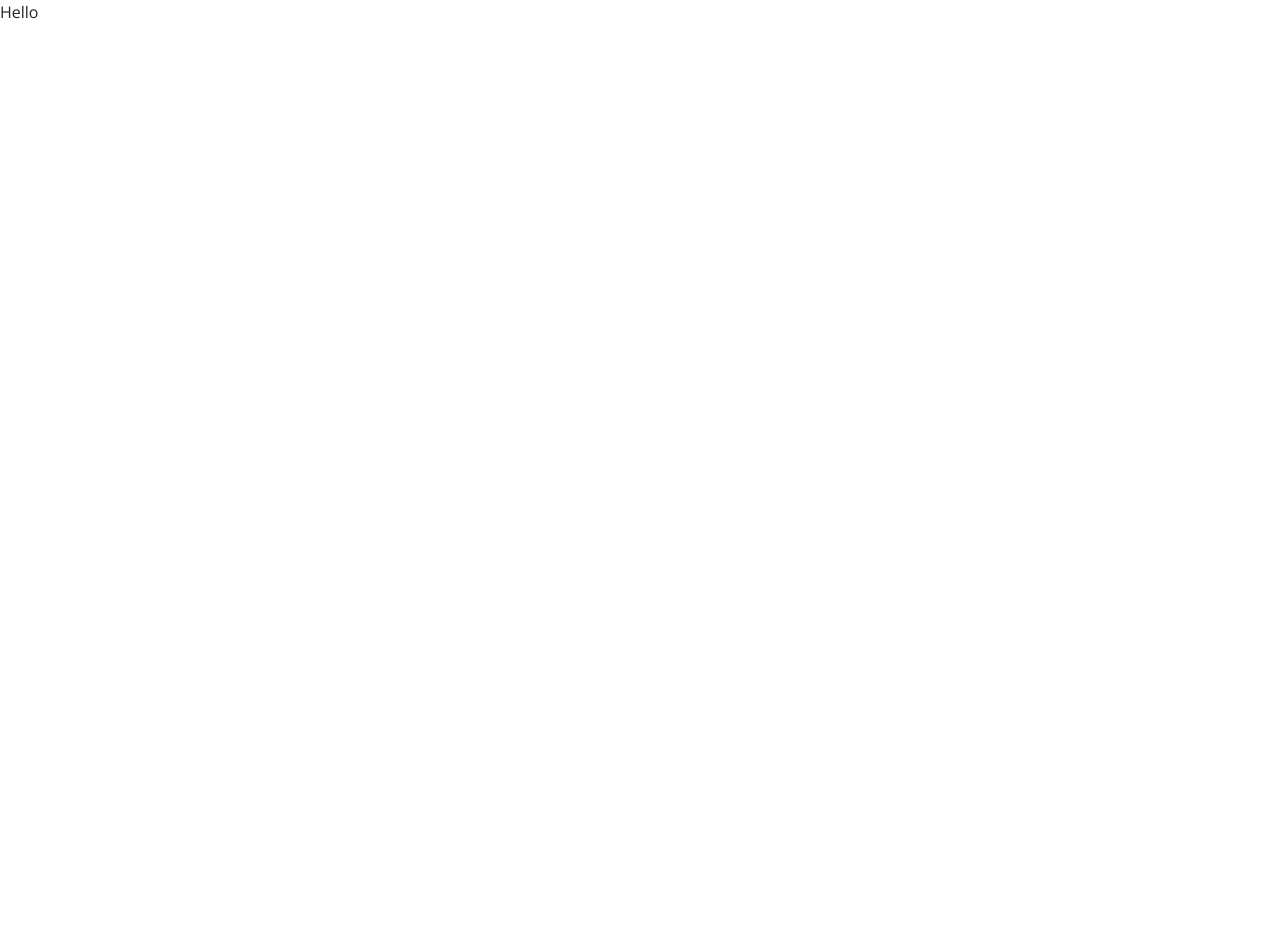
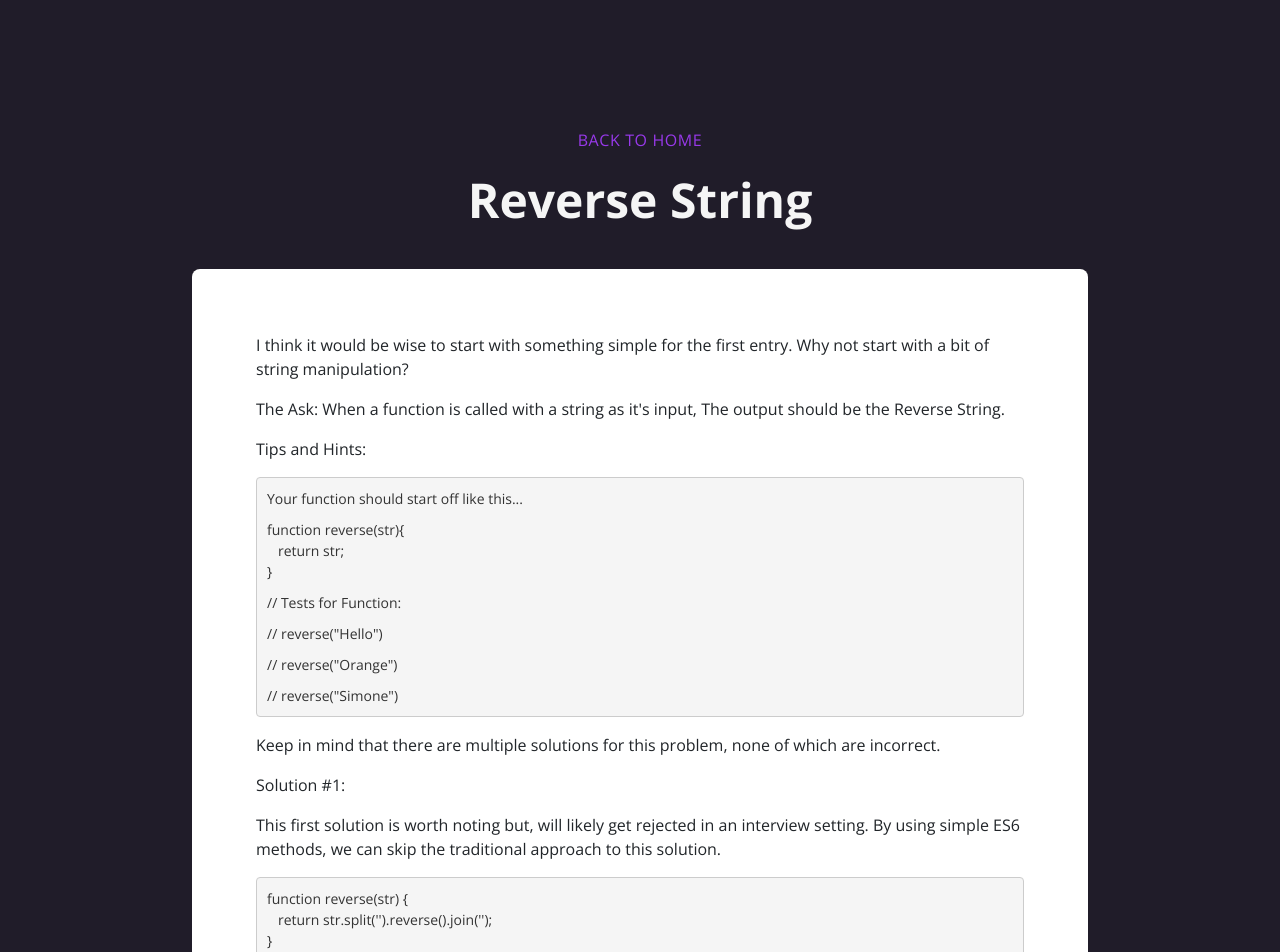
Before and after one commit to simone188535/data-structure-and-algorithms-blog, a React (Create React App) app: page /reverse-string in a window 1280 px wide. Shown: the top 952 px of the page. Before the commit the page ends 800 px from the top, so only its background shows below. Built offline with nearby package versions, Linux system fonts and the light colour scheme.

Commit message:
reverse string entry complete

```diff
--- a/src/components/ArticleTemplate.js
+++ b/src/components/ArticleTemplate.js
@@ -1,18 +1,18 @@
 import React from 'react';
 import { Container, Row, Col } from 'reactstrap';
 
-const ArticleTemplate = () => {
+const ArticleTemplate = (props) => {
 
     return (
         <Container fluid className="all-article-page-container">
             <Row className="header text-center">
                 <Col>
                     <div className="home-link"><a href="/">Back to home</a></div>
-                    <h2 className="main-head">Title</h2>
+                    <h2 className="main-head">{props.title}</h2>
                 </Col>
             </Row>
-            <Container className="article-section vh-100">
-                Testing
+            <Container className="article-section">
+                {props.body}
             </Container>
         </Container>
     );
--- a/src/components/HomePage.js
+++ b/src/components/HomePage.js
@@ -7,13 +7,17 @@ const HomePage = () => {
 
     const mapBlog = () => {
 
+        let totalBlogs = homePageBlogsArray.length;
+
         let homePageBlogs = _.map(homePageBlogsArray, (value, key) => {
+
             let { DSOrA, Link, Header, Description } = value;
+
             return (
                 <section key={key}>
                     <article>
                         <h3 className="header">
-                            <a href={Link}>{Header}</a>
+                            <a href={Link}>Entry {totalBlogs--}: {Header}</a>
                         </h3>
                         <div className="type">
                             <p>Type: {DSOrA}</p>
@@ -24,6 +28,7 @@ const HomePage = () => {
                         <hr />
                     </article>
                 </section>
+
             );
         });
         return homePageBlogs;
--- a/src/components/pages/ReverseString.js
+++ b/src/components/pages/ReverseString.js
@@ -3,8 +3,69 @@ import ArticleTemplate from '../ArticleTemplate';
 
 const ReverseString = () => {
 
-return(
-    <div>Hello</div>
-);
+    const titleContent = () => {
+        return <React.Fragment>Reverse String</React.Fragment>
+    }
+    const bodyContent = () => {
+        return (
+            <div>
+                <p>I think it would be wise to start with something simple for the first entry. Why not start with a bit of  string manipulation?</p>
+                <p>The Ask: When a function is called with a string as it's input, The output should be the Reverse String.</p>
+                <p>Tips and Hints: </p>
+                <pre>
+                    <code>
+                        <p>Your function should start off like this...</p>
+                        <p>function reverse(str)&#123; <br />
+                            <span>   return str;</span>
+                            <br />&#125;</p>
+                        <p>{'// Tests for Function:'}</p>
+                        <p>{'// reverse("Hello")'}</p>
+                        <p>{'// reverse("Orange")'}</p>
+                        <p>{'// reverse("Simone")'}</p>
+                    </code>
+                </pre>
+                <p>Keep in mind that there are multiple solutions for this problem, none of which are incorrect.</p>
+                <p>Solution #1: </p>
+                <p>This first solution is worth noting but, will likely get rejected in an interview setting.
+                    By using simple ES6 methods, we can skip the traditional approach to this solution.
+                </p>
+                <pre>
+                    <code>
+                        <p>function reverse(str) &#123; <br />
+                            <span>   return str.split('').reverse().join('');</span>
+                            <br />&#125;</p>
+                        <p>{'// Tests for Function:'}</p>
+                        <p>{'// reverse("Hello") === olleH'}</p>
+                        <p>{'// reverse("Orange") === egnarO'}</p>
+                        <p>{'// reverse("Simone") === enomiS'}</p>
+                    </code>
+                </pre>
+                <p>Solution #2: </p>
+                <p>This solution is the preferred approach. It indicates a understanding of the algorithm itself. It uses both a decrementing forloop and concatenation.
+                </p>
+                <pre>
+                    <code>
+                        <p>function reverse(str) &#123; <br />
+                            <span>   let reversed = ' ';</span><br />
+                            <span>   for (let i = str.length - 1; i >= 0; i--) &#123;</span><br />
+                            <span>      return reversed+=str[i]; </span><br />
+                            <span>   &#125;</span>
+                            <span>   return reversed;</span><br />
+                            &#125;</p>
+                        <p>{'// Tests for Function:'}</p>
+                        <p>{'// reverse("Hello") === olleH'}</p>
+                        <p>{'// reverse("Orange") === egnarO'}</p>
+                        <p>{'// reverse("Simone") === enomiS'}</p>
+                    </code>
+                </pre>
+            </div>)
+    }
+
+    return (
+        <ArticleTemplate
+            title={titleContent()}
+            body={bodyContent()}
+        />
+    );
 }
 export default ReverseString;
--- a/src/index.js
+++ b/src/index.js
@@ -4,14 +4,14 @@ import { Route, BrowserRouter as Router } from 'react-router-dom';
 import 'bootstrap/dist/css/bootstrap.min.css';
 import './styles/main.scss';
 import App from './App';
-import ArticleTemplate from './components/ArticleTemplate';
+// import ArticleTemplate from './components/ArticleTemplate';
 import ReverseString from './components/pages/ReverseString';
 
 const routing = (
     <Router>
         <div>
             <Route path="/" exact component={App} />
-            <Route path="/template" component={ArticleTemplate} />
+            {/* <Route path="/template" component={ArticleTemplate} /> */}
             <Route path="/reverse-string" component={ReverseString} />
         </div>
     </Router>
--- a/src/js/allBlogs.js
+++ b/src/js/allBlogs.js
@@ -1,23 +1,23 @@
 const homePageBlogsArray = [
+    // {
+    //     DSOrA:'Algorithm',
+    //     Link: '#',
+    //     Header: 'Integer Reversal',
+    //     Description: 'Take an integer and reverse it. ',
+
+    // },
+    // {
+    //     DSOrA:'Algorithm',
+    //     Link: '#',
+    //     Header: 'Palindrome',
+    //     Description: 'Take the string, reverse it, and compare it to the original input.',
+
+    // },
     {
         DSOrA:'Algorithm',
-        Link: '#',
+        Link: '/reverse-string',
         Header: 'Reverse a String',
         Description: 'Take the string and reverse it using a decrementing for loop.',
-
-    },
-    {
-        DSOrA:'Algorithm',
-        Link: '#',
-        Header: 'Palindrome',
-        Description: 'Take the string, reverse it, and compare it to the original input.',
-
-    },
-    {
-        DSOrA:'Algorithm',
-        Link: '#',
-        Header: 'Integer Reversal',
-        Description: 'Take an integer and reverse it. ',
 
     }
 ]
--- a/src/styles/main.scss
+++ b/src/styles/main.scss
@@ -10,9 +10,10 @@ $white: whitesmoke;
 $gray: #bbbbbb;
 $light-blue: #4e8fb8;
 $purple: #9839EA;
+$purple-black: #201c29;
 
 .homepage-container {
-    background: #181818;
+    background: $black;
 
     .homepage-hero {
         min-height: 650px;
@@ -84,32 +85,36 @@ $purple: #9839EA;
 }
 
 .all-article-page-container {
-    background: #201c29;
+    background: $purple-black;
     // background: $white;
     padding: 10% 0%;
 
-    .header{
-        .home-link{
+    .header {
+        .home-link {
             font-size: 1rem;
             font-weight: 500;
             text-transform: uppercase;
             // text-decoration: none;
             letter-spacing: .6px;
-            a{
+
+            a {
                 color: $purple;
-                &:hover{
+
+                &:hover {
                     color: $gray;
                     text-decoration: none;
                 }
             }
         }
-        .main-head{
+
+        .main-head {
             font-size: 3rem;
             font-weight: bold;
             line-height: 2;
             color: $white;
         }
     }
+
     .article-section {
         // height: 100%;
         background: white;
@@ -117,6 +122,20 @@ $purple: #9839EA;
         margin-top: 1%;
         border-radius: 8px;
         padding: 5%;
+
+        pre {
+            color: $white;
+            // background: #2f3031;
+            // background: #312d3c;
+            background-color: #f5f5f5;
+            border: 1px solid #ccc;
+            color: #333;
+            border: 1px solid #ccc;
+            border-radius: 4px;
+            p{
+                margin: 10px;
+            }
+        }
     }
 }
 
```
